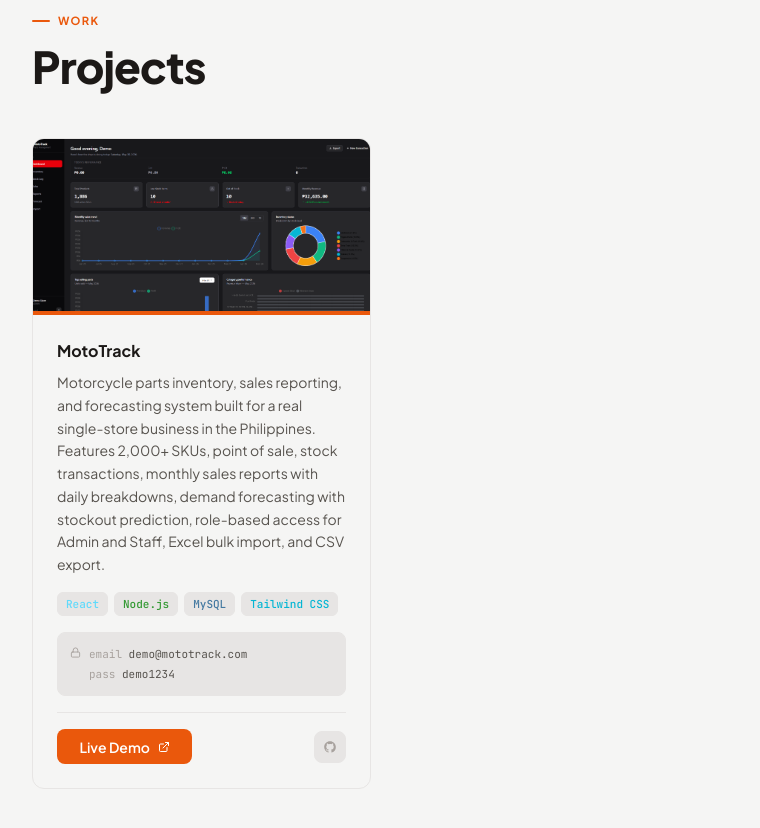
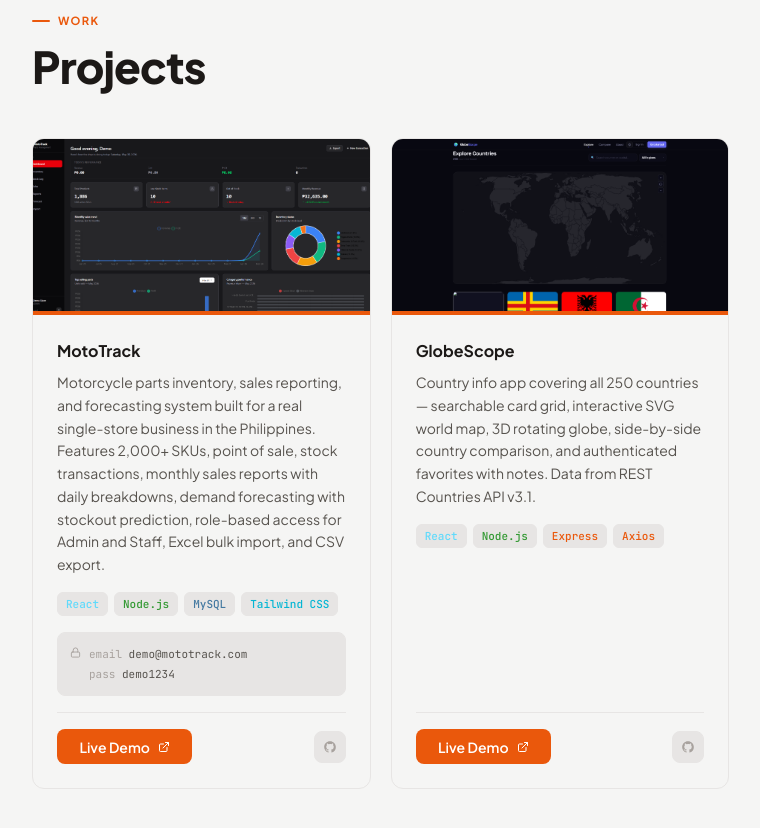
Before and after one commit to Prinss-git/Developer-Web-Profile, a React (Vite) app: page / in a window 1280 px wide. Shown: the part 1680-2508 px from the top of the page, without its empty margins (80-840 px from the left). Built offline with nearby package versions, Linux system fonts and the light colour scheme.

Commit message:
feat: add GlobeScope project card with screenshot

```diff
--- a/src/data/projects.js
+++ b/src/data/projects.js
@@ -9,4 +9,14 @@
     image: '/images/Screenshot1.png',
     demo: { email: 'demo@mototrack.com', password: 'demo1234' },
   },
+  {
+    id: 2,
+    title: 'GlobeScope',
+    description: 'Country info app covering all 250 countries — searchable card grid, interactive SVG world map, 3D rotating globe, side-by-side country comparison, and authenticated favorites with notes. Data from REST Countries API v3.1.',
+    stack: ['React', 'Node.js', 'Express', 'Axios'],
+    github: 'https://github.com/Prinss-git',
+    live: 'https://country-info-beta-beryl.vercel.app/explore',
+    image: '/images/country_info.png',
+    demo: null,
+  },
 ]
```
Also changed, not shown: public/images/country_info.png (added).
